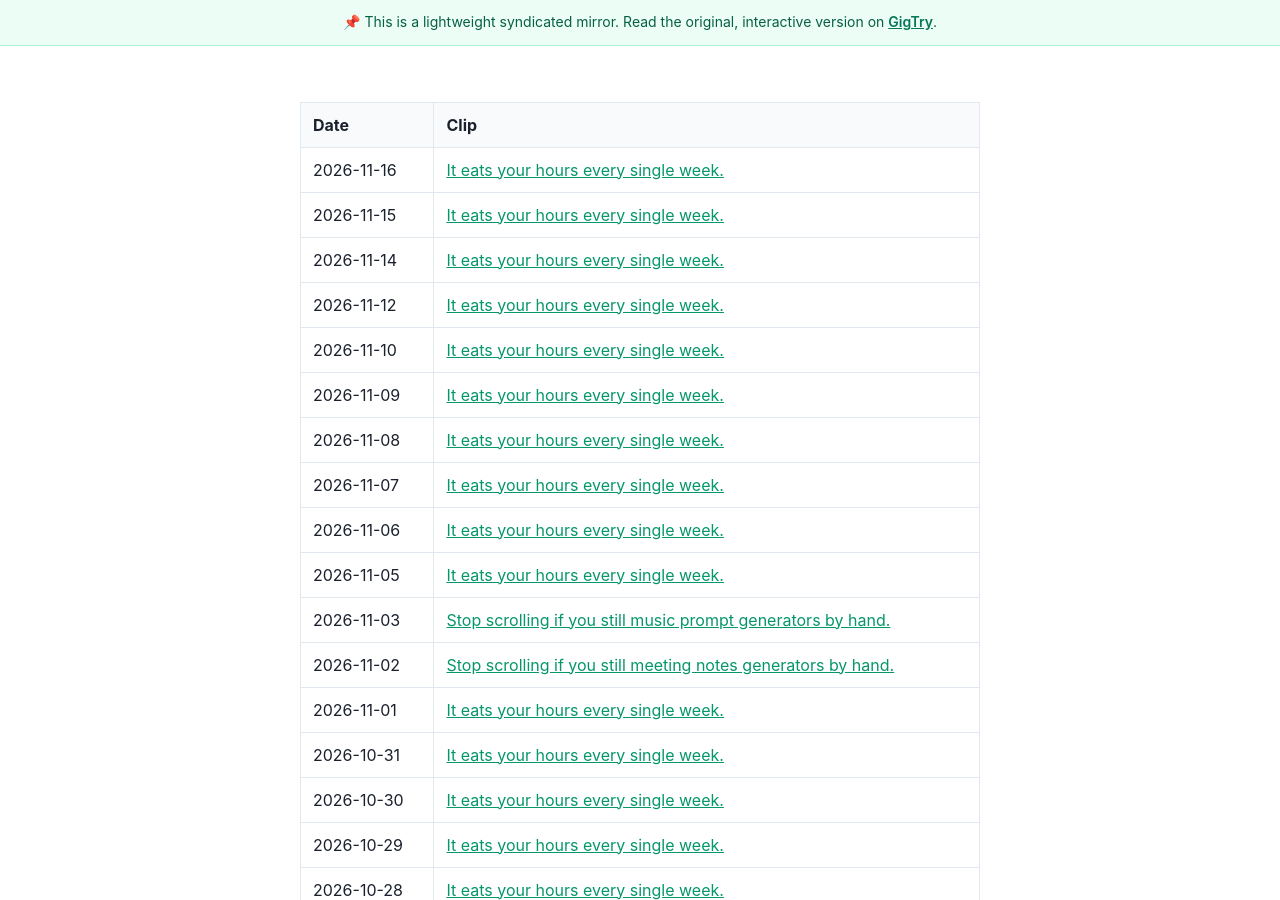
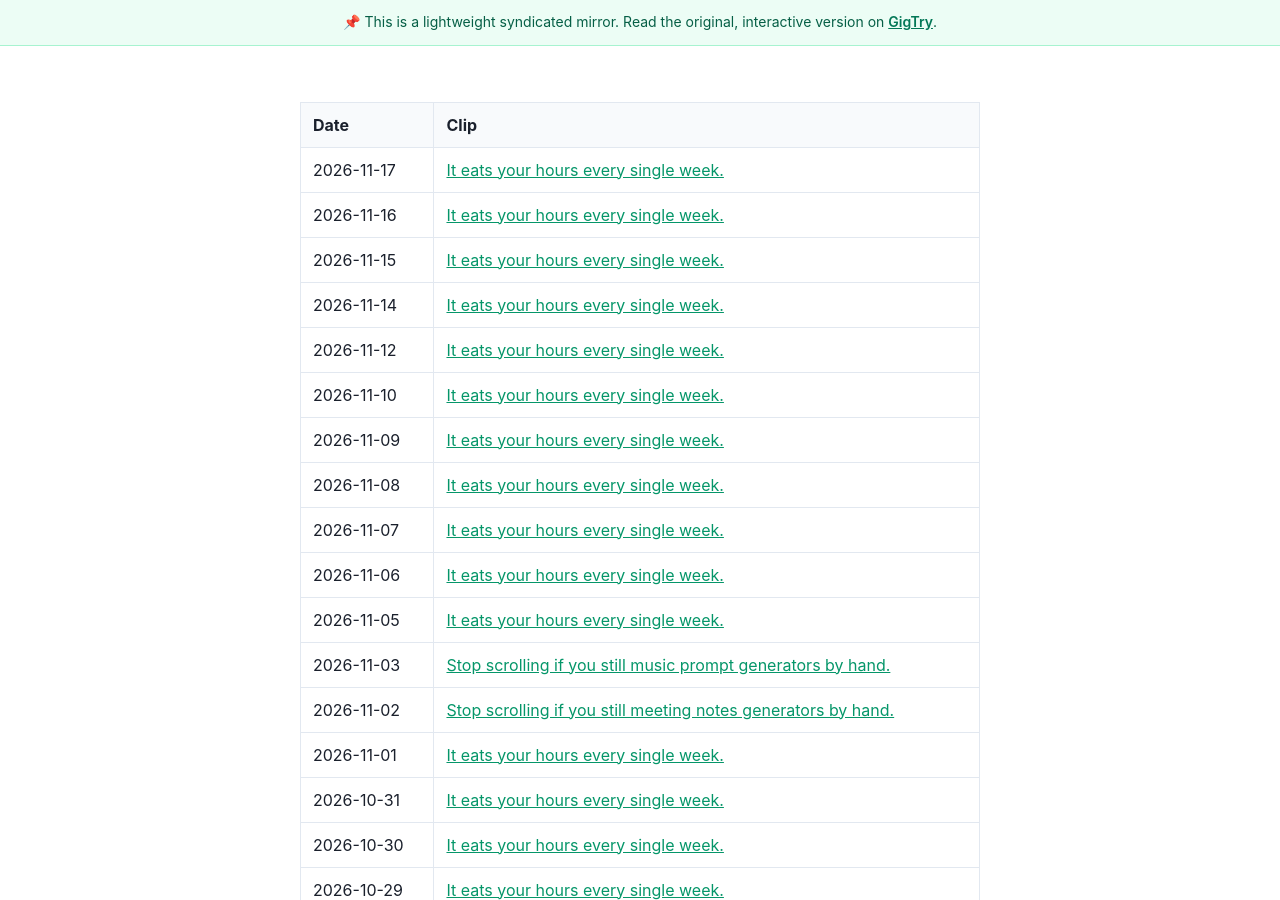
Before and after one commit to gigtryinfo-dev/gigtry-public, a Jekyll site: the page built from posts/clips/index.md, in a window 1280 px wide and 900 px high. Built offline with Jekyll 4.4.1, drawn with Linux system fonts in a browser that asks for light colours.

Commit message:
clips index: 2026-11-17

```diff
--- a/posts/clips/index.md
+++ b/posts/clips/index.md
@@ -7,6 +7,7 @@ mirror: gigtry-public
 
 | Date | Clip |
 |------|------|
+| 2026-11-17 | [It eats your hours every single week.](https://gigtryinfo-dev.github.io/gigtry-public/posts/clips/2026-11-17-clip-1.html) |
 | 2026-11-16 | [It eats your hours every single week.](https://gigtryinfo-dev.github.io/gigtry-public/posts/clips/2026-11-16-clip-1.html) |
 | 2026-11-15 | [It eats your hours every single week.](https://gigtryinfo-dev.github.io/gigtry-public/posts/clips/2026-11-15-clip-1.html) |
 | 2026-11-14 | [It eats your hours every single week.](https://gigtryinfo-dev.github.io/gigtry-public/posts/clips/2026-11-14-clip-1.html) |
```
